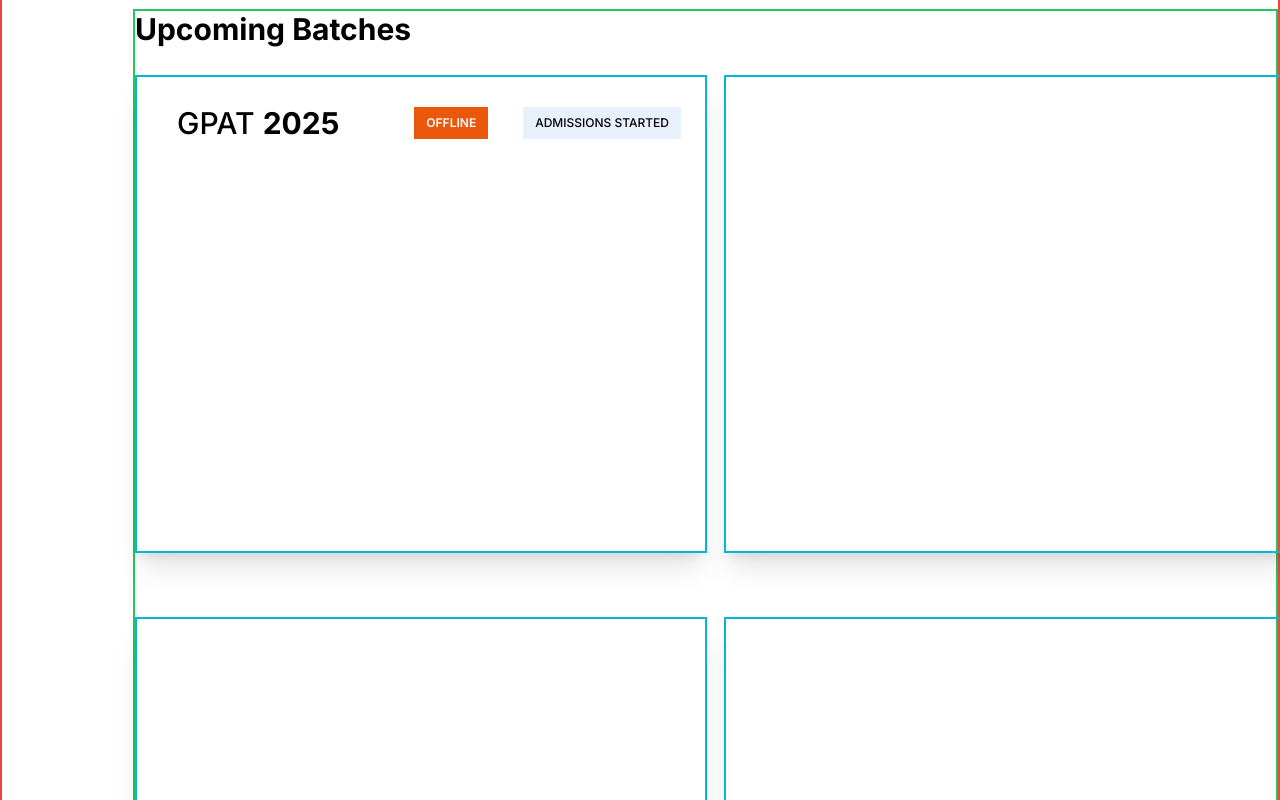
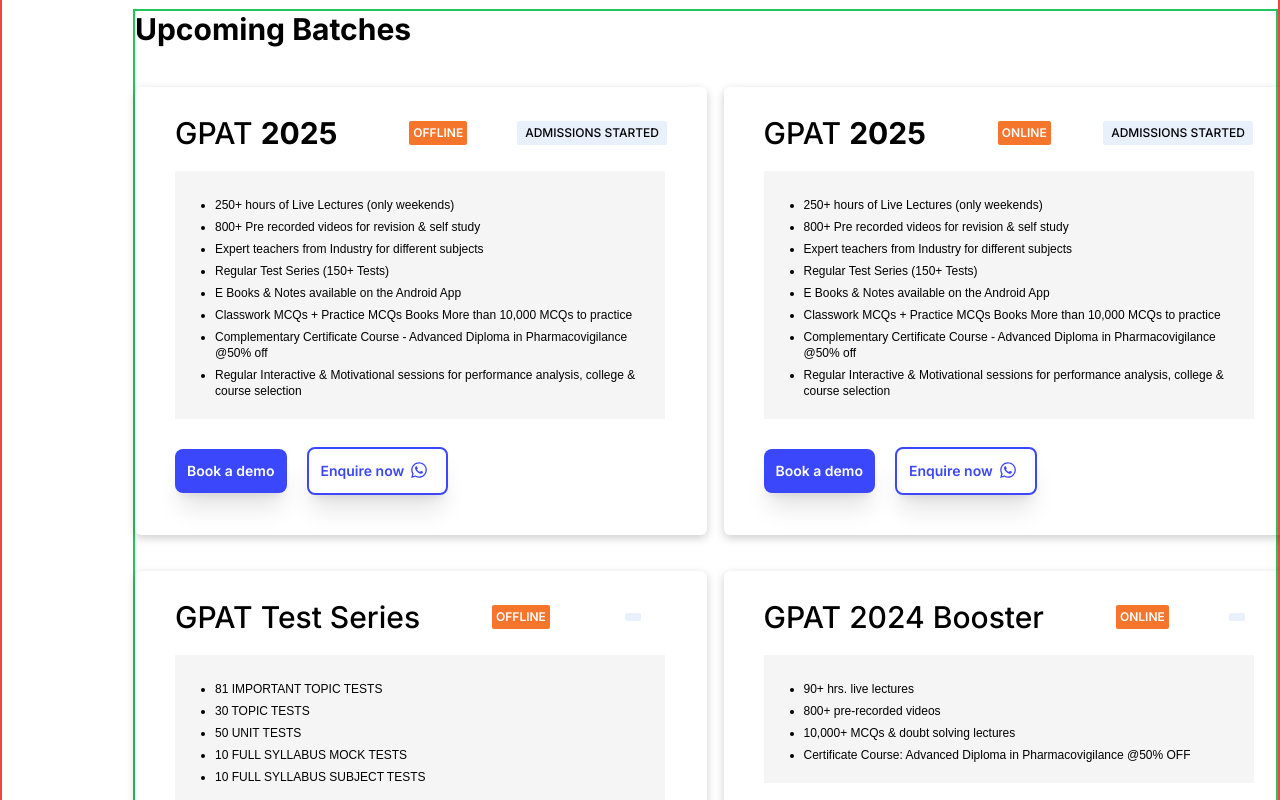
Before and after one commit to vibodhbhosure/Project-Pharmacad, a Next.js app: page / in a window 1280 px wide. Shown: the part 580-1380 px from the top of the page. Built offline with nearby package versions, Linux system fonts and the light colour scheme.

Commit message:
did population and some css changes

```diff
--- /dev/null
+++ b/src/components/CourseCard.jsx
@@ -0,0 +1,36 @@
+import React from "react";
+import { FaAngleLeft, FaWhatsapp} from "react-icons/fa";
+import Image from "next/image";
+const CourseCard = ({ cardData }) => {
+    if (!cardData) {
+      return null; // Return null or handle the case when cardData is undefined
+    }
+
+    const { id, title, year,mode, status,desc,price } = cardData;
+
+    return (
+        <div className=' mt-7 h-full w-[572px] shadow-[0_3px_10px_rgb(0,0,0,0.2)] rounded-md border-[#E5E5E5]'>
+        <div className='flex flex-row mt-10 ml-10 pt-7'>
+            <span className=' font-medium text-3xl '>{title} <span className=' font-bold text-3xl'>{year}</span></span>
+            <span className=' box-border uppercase bg-[#F5752D] text-white m-auto p-1 ml-[72px] font-semibold text-xs rounded-sm '>{mode}</span>
+            <span className='uppercase m-auto p-1 px-2 font-medium text-xs bg-[#E8F0FC] ml-[10px] rounded-sm'>{status}</span>
+        </div>
+        <div className="w-[490px] bg-[#F5F5F5] mt-5 ml-10">
+        <ul className="list-disc ml-5 p-5">
+          {desc.map((item) => (
+            <li key={id} className="font-medium font-montserrat text-xs mt-[6px]">
+              {item}
+            </li>
+          ))}
+        </ul>
+      </div>
+        <div className='ml-10 mt-7'>
+            <button className=' box-border bg-[#3A47FB] shadow-xl m-auto p-3 font-semibold text-sm text-white rounded-lg'>Book a demo</button>
+            <button className=' box-border border-2 border-[#3A47FB] text-[#3A47FB] shadow-xl m-auto p-3 font-semibold text-sm rounded-lg ml-5'><div className="flex flex-row"><span>Enquire now</span><span> <FaWhatsapp className='mx-1.5 text-lg'/></span></div></button>
+        </div>
+    </div>
+
+
+    );
+};
+export default CourseCard;
--- a/src/components/Courses.jsx
+++ b/src/components/Courses.jsx
@@ -1,7 +1,9 @@
 import React from 'react'
 import { FaAngleLeft} from "react-icons/fa";
-
+import coursesdata from './coursesdata';
+import CourseCard from './CourseCard'
 const Courses = () => {
+    const courseDataArray = Object.values(coursesdata);
   return (
     <div className='w-full border-2 border-red-500 mb-[109px]'>
         <div className='h-[38px] w-[42px] ml-[131px] mt-[57px] border-2 border-gray-300 bg-white items-center justify-center absolute rounded-sm p-2 cursor-pointer -z-50'>
@@ -18,32 +20,18 @@ const Courses = () => {
 
             </div>
         </div>
-        <div className='mt-[91px] ml-[131px] border-2 border-green-500'>
-            <span className=' font-bold text-3xl'>
+        <div className='mt-[91px] ml-[131px] border-2 border-green-500 '>
+            <span className=' font-bold text-3xl '>
                 Upcoming Batches
             </span>
-            <div className='grid grid-cols-2 grid-flow-row gap-9'>
-                <div className=' mt-7 border-2 border-cyan-500 h-[478px] w-[572px] shadow-xl'>
-                    <div className='flex flex-row mt-7 ml-10'>
-                        <span className=' font-medium text-3xl'>GPAT <span className=' font-bold text-3xl'>2025</span></span>
-                        <span className=' uppercase bg-orange-600 text-white m-auto px-3 py-2 ml-[75px] font-semibold text-xs'>Offline</span>
-                        <span className='uppercase m-auto px-3 py-2 ml-[11px] font-medium text-xs bg-[#E8F0FC]'>Admissions started</span>
-                    </div>
-                    <div className='w-[490px] bg-[#F5F5F5] mt-5'>
-                        <div>
+            <div className='grid grid-cols-2 grid-flow-row gap-9 '>
+            {courseDataArray.slice(0, 4).map((cardData) => (
+            <div key={cardData.id} className="lg:w-full ">
+              <CourseCard cardData={cardData} />
+            </div>
+          ))}
 
-                        </div>
-                    </div>
-                </div>
-                <div className=' mt-7 border-2 border-cyan-500 h-[478px] w-[572px] shadow-xl'>
 
-                </div>
-                <div className=' mt-7 border-2 border-cyan-500 h-[478px] w-[572px] shadow-xl'>
-
-                </div>
-                <div className=' mt-7 border-2 border-cyan-500 h-[478px] w-[572px] shadow-xl'>
-
-                </div>
             </div>
         </div>
     </div>
--- /dev/null
+++ b/src/components/coursesdata.js
@@ -0,0 +1,65 @@
+const coursesdata = [
+    {
+        "id": 1,
+        "title": "GPAT",
+        "mode": "OFFLINE",
+        "year":2025,
+        "status": "ADMISSIONS STARTED",
+        "desc": ["250+ hours of Live Lectures (only weekends)",
+            "800+ Pre recorded videos for revision & self study",
+            "Expert teachers from Industry for different subjects",
+            "Regular Test Series (150+ Tests)",
+            "E Books & Notes available on the Android App",
+            "Classwork MCQs + Practice MCQs Books More than 10,000 MCQs to practice",
+            "Complementary Certificate Course - Advanced Diploma in Pharmacovigilance @50% off",
+            "Regular Interactive & Motivational sessions for performance analysis, college & course selection"],
+        "price": ""
+
+    },
+    {
+        "id": 2,
+        "title": "GPAT",
+        "mode": "ONLINE",
+        "year":2025,
+        "status": "ADMISSIONS STARTED",
+        "desc": ["250+ hours of Live Lectures (only weekends)",
+            "800+ Pre recorded videos for revision & self study",
+            "Expert teachers from Industry for different subjects",
+            "Regular Test Series (150+ Tests)",
+            "E Books & Notes available on the Android App",
+            "Classwork MCQs + Practice MCQs Books More than 10,000 MCQs to practice",
+            "Complementary Certificate Course - Advanced Diploma in Pharmacovigilance @50% off",
+            "Regular Interactive & Motivational sessions for performance analysis, college & course selection"],
+        "price": ""
+
+    },
+    {
+        "id": 3,
+        "title": "GPAT Test Series",
+        "mode": "OFFLINE",
+        "year":"",
+        "status": "",
+        "desc": ["81 IMPORTANT TOPIC TESTS",
+        "30 TOPIC TESTS",
+        "50 UNIT TESTS",
+        "10 FULL SYLLABUS MOCK TESTS",
+        "10 FULL SYLLABUS SUBJECT TESTS"],
+        "price": ""
+
+    },
+    {
+        "id": 4,
+        "title": "GPAT 2024 Booster ",
+        "mode": "ONLINE",
+        "year":"",
+        "status": "",
+        "desc": ["90+ hrs. live lectures",
+        "800+ pre-recorded videos",
+        "10,000+ MCQs & doubt solving lectures",
+        "Certificate Course: Advanced Diploma in Pharmacovigilance @50% OFF"],
+        "price": "Rs. 5000/-"
+
+    },
+]
+
+export default coursesdata;
```
Also changed, not shown: 1 other file (tests, documents, lock files or other folders).
